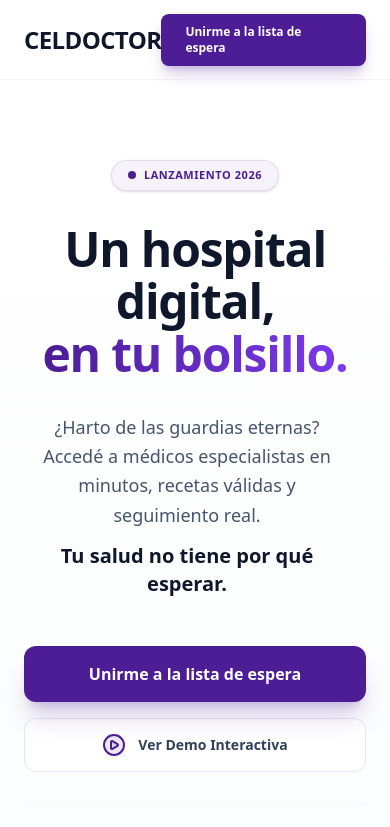
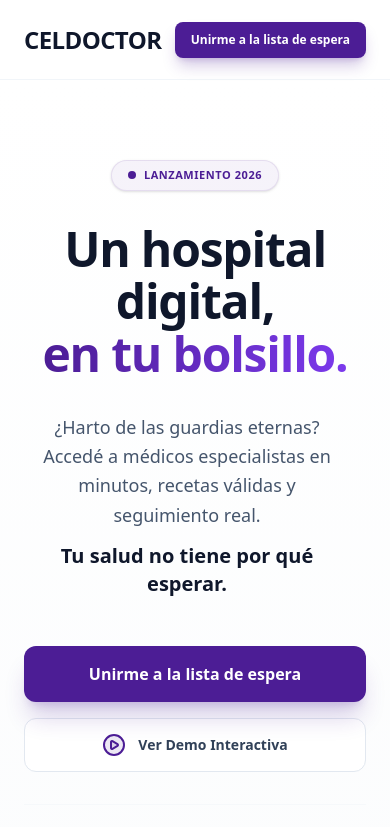
Before and after one commit to MartinGomezAlegre/celdoctor-waitlist, a Next.js app: page / in a window 390 px wide. Shown: the top 827 px of the page. Built offline with nearby package versions, Linux system fonts and the light colour scheme; no server answers.

Commit message:
arregle boton del de Unirse a lista Navbar

```diff
--- a/components/Navbar.tsx
+++ b/components/Navbar.tsx
@@ -31,9 +31,12 @@ export default function Navbar() {
 
             <a
               href="#waitlist"
-              className="bg-[#4C1D95] text-white px-6 py-2.5 rounded-lg text-xs font-bold hover:bg-[#2E1065] transition-all shadow-lg shadow-[#4C1D95]/25 hover:-translate-y-0.5"
+              // En móvil usamos px-4 (menos relleno) y en PC md:px-6
+              className="bg-[#4C1D95] text-white px-4 md:px-6 py-2.5 rounded-lg text-xs font-bold hover:bg-[#2E1065] transition-all shadow-lg shadow-[#4C1D95]/25 hover:-translate-y-0.5 whitespace-nowrap"
             >
-              Unirme a la lista de espera
+              {/* TRUCO: Texto cambiante según dispositivo */}
+              <span className="md:hidden">Unirme a la lista de espera</span> {/* Se ve solo en Celular */}
+              <span className="hidden md:inline">Unirme a la lista de espera</span> {/* Se ve solo en PC */}
             </a>
           </div>
         </div>
```
